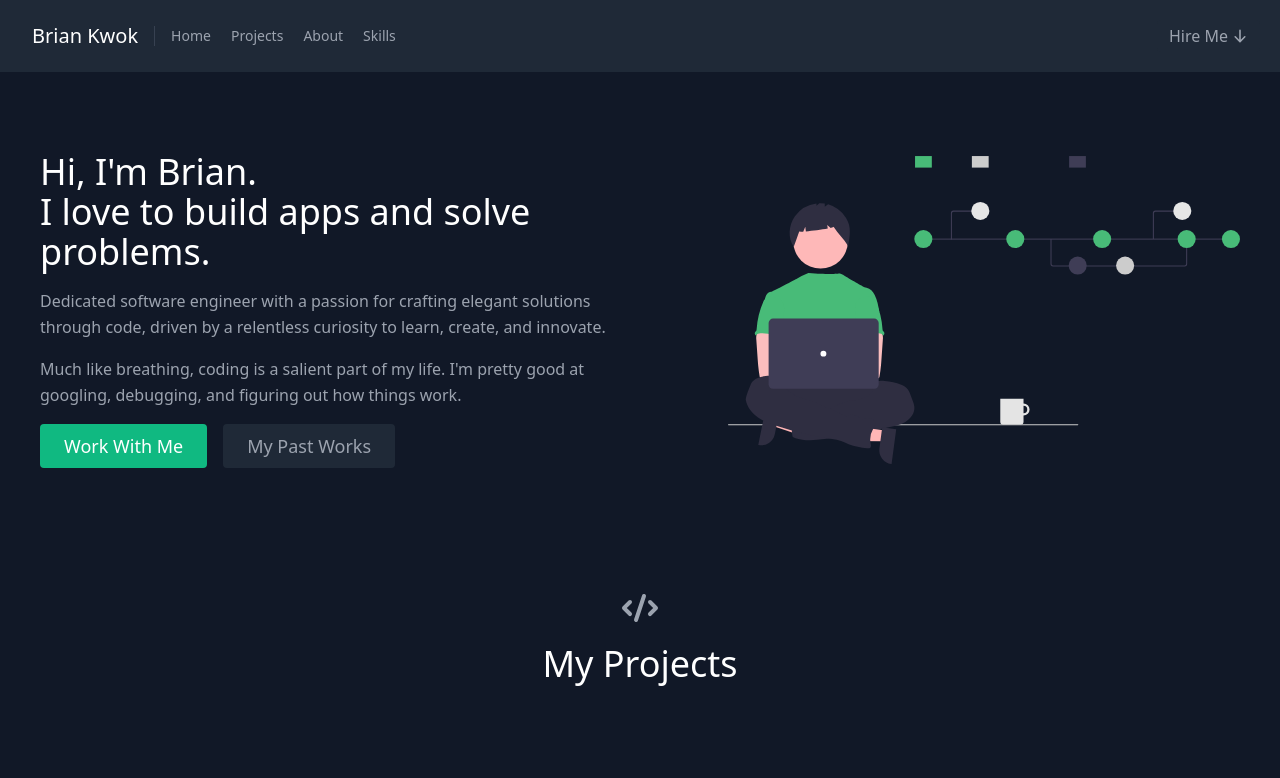
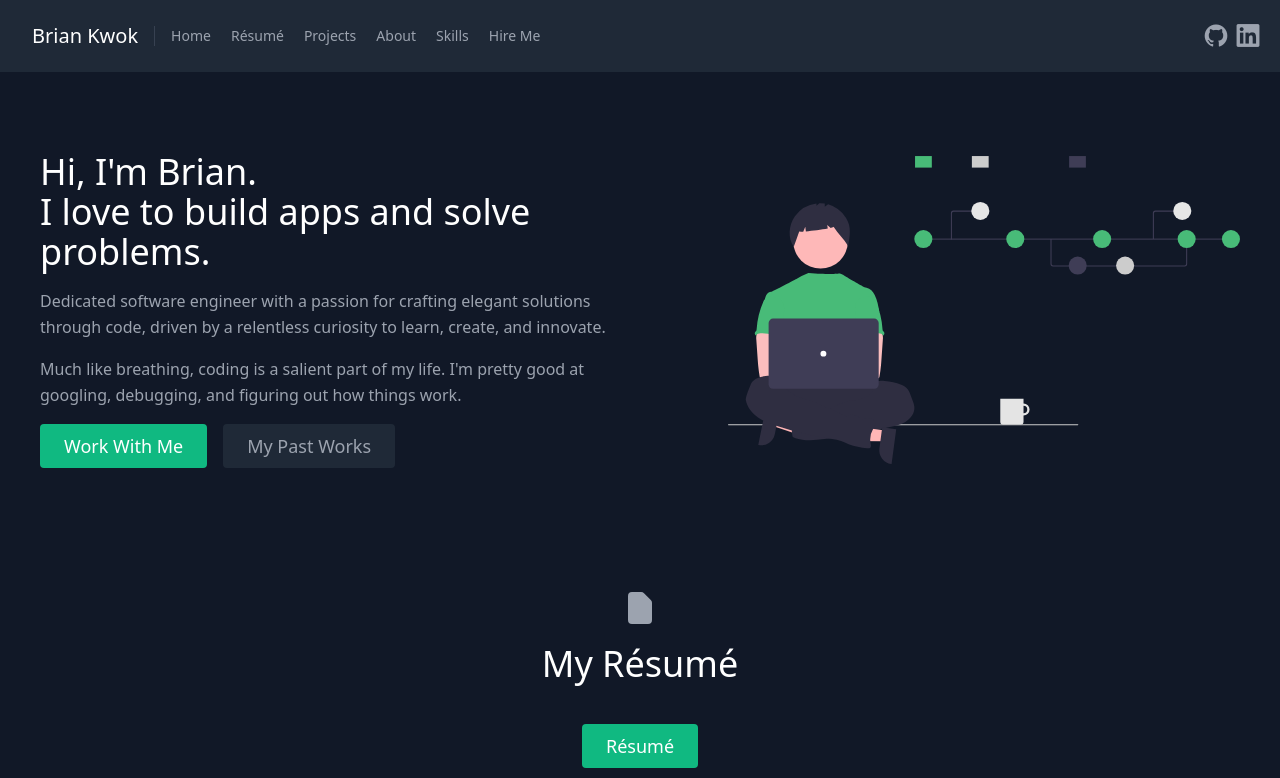
Before and after one commit to brkwok/r_portfolio, a React (Create React App) app: page / in a window 1280 px wide. Shown: the top 778 px of the page. Built offline with nearby package versions, Linux system fonts and the light colour scheme.

Commit message:
Add resume and links

```diff
--- a/src/App.js
+++ b/src/App.js
@@ -5,12 +5,14 @@ import Projects from "./components/Projects";
 import Skills from "./components/Skills";
 import Contact from "./components/Contact";
 import About from "./components/About";
+import Resume from "./components/Resume";
 
 export default function App() {
   return (
     <main className="text-gray-400 bg-gray-900 body-font">
       <Navbar />
       <Home />
+      <Resume />
       <Projects />
       <About />
       <Skills />
--- a/src/components/Navbar.js
+++ b/src/components/Navbar.js
@@ -1,16 +1,20 @@
 import React from "react";
-import { ArrowDownIcon } from "@heroicons/react/solid";
 
 export default function Navbar() {
 	return (
 		<header className="bg-gray-800 md:sticky top-0 z-10">
 			<div className="container mx-auto flex flex-wrap p-5 flex-col md:flex-row items-center">
 				<div className="title-font font-medium text-white mb-4 md:mb-0">
-          <a href="#home" className="ml-3 text-xl">Brian Kwok</a>
+					<a href="#home" className="ml-3 text-xl">
+						Brian Kwok
+					</a>
 				</div>
 				<nav className="md:mr-auto md:ml-4 md:py1 md:border-l md:border-gray-700 pl-4	flex flex-wrap items-center text-sm justify-center">
 					<a href="#home" className="mr-5 hover:text-white">
 						Home
+					</a>
+					<a href="#resume" className="mr-5 hover:text-white">
+						Résumé
 					</a>
 					<a href="#projects" className="mr-5 hover:text-white">
 						Projects
@@ -21,13 +25,18 @@ export default function Navbar() {
 					<a href="#skills" className="mr-5 hover:text-white">
 						Skills
 					</a>
+					<a href="#contact" className="mr-5 hover:text-white">
+						Hire Me
+					</a>
 				</nav>
-        <a
-          href="#contact"
-          className="inline-flex items-center bg-gray-800 border-0 py-1 px-3 focus:outline-none hover:bg-gray-700 rounded text-base mt-4 md:mt-0"
-        >
-          Hire Me <ArrowDownIcon className="w-4 h-4 ml-1" />
+				<div className="space-x-2">
+					<a href="https://github.com/brkwok" target="_blank" rel="noopener noreferrer">
+						<i className="text-2xl devicon-github-original hover:text-white"></i>
 					</a>
+					<a href="https://www.linkedin.com/in/br-kwok/" target="_blank" rel="noopener noreferrer">
+						<i className="text-2xl devicon-linkedin-plain hover:text-white"></i>
+					</a>
+				</div>
 			</div>
 		</header>
 	);
--- /dev/null
+++ b/src/components/Resume.js
@@ -0,0 +1,26 @@
+import { DocumentIcon } from "@heroicons/react/solid";
+import React from "react";
+
+export default function Resume() {
+	return (
+		<section id="resume" className="text-gray-400 bg-gray-900 body-font">
+			<div className="container px-5 py-10 mx-auto text-center lg:px-40">
+				<div className="flex flex-col w-full">
+					<DocumentIcon className="mx-auto inline-block w-10 mb-4" />
+					<h1 className="sm:text-4xl text-3xl font-medium title-font text-white">
+						My Résumé
+					</h1>
+				</div>
+			</div>
+			<div className="flex justify-center">
+				<a
+					href="Resume.pdf"
+					className="inline-flex text-white bg-green-500 border-0 py-2 px-6 focus:outline-none hover:bg-green-600 rounded text-lg"
+          target="_blank"
+				>
+					Résumé
+				</a>
+			</div>
+		</section>
+	);
+}
--- a/src/data.js
+++ b/src/data.js
@@ -9,7 +9,7 @@ export const projects = [
 		image: "./transactions-page-portfolio.gif",
 		link: "https://brkwok.github.io/personal-finance-frontend/",
 	},
-  {
+	{
     title: "Neural Network From Scratch",
     subtitle: "JavaScript, Python and Canvas",
     description:
```
Lines whose indentation alone changed are shown as unchanged.
